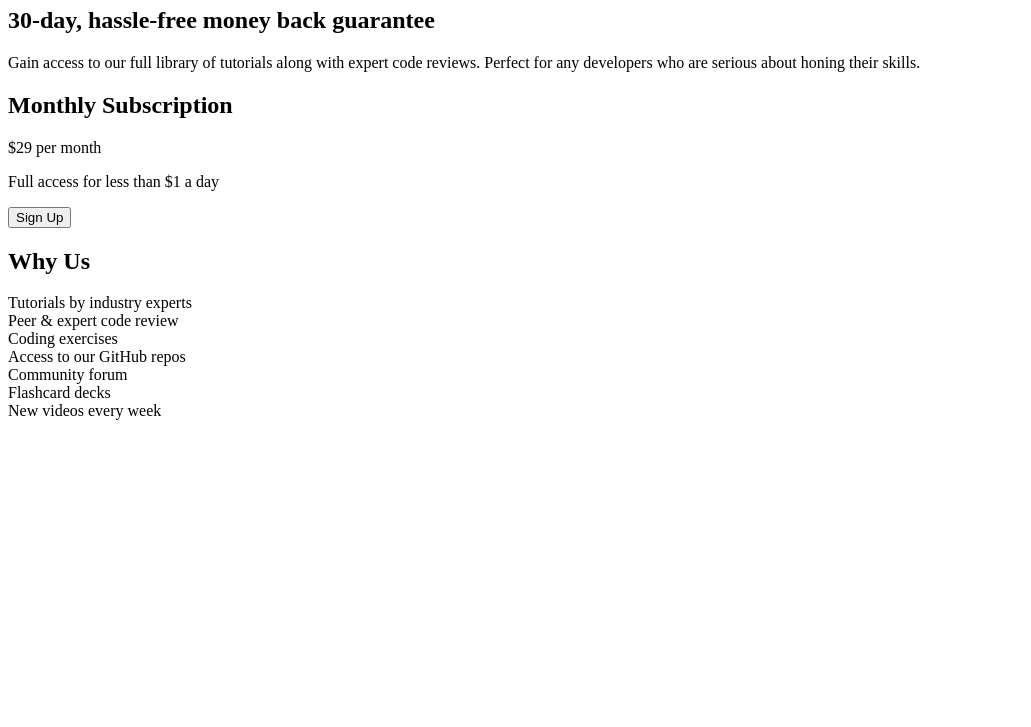
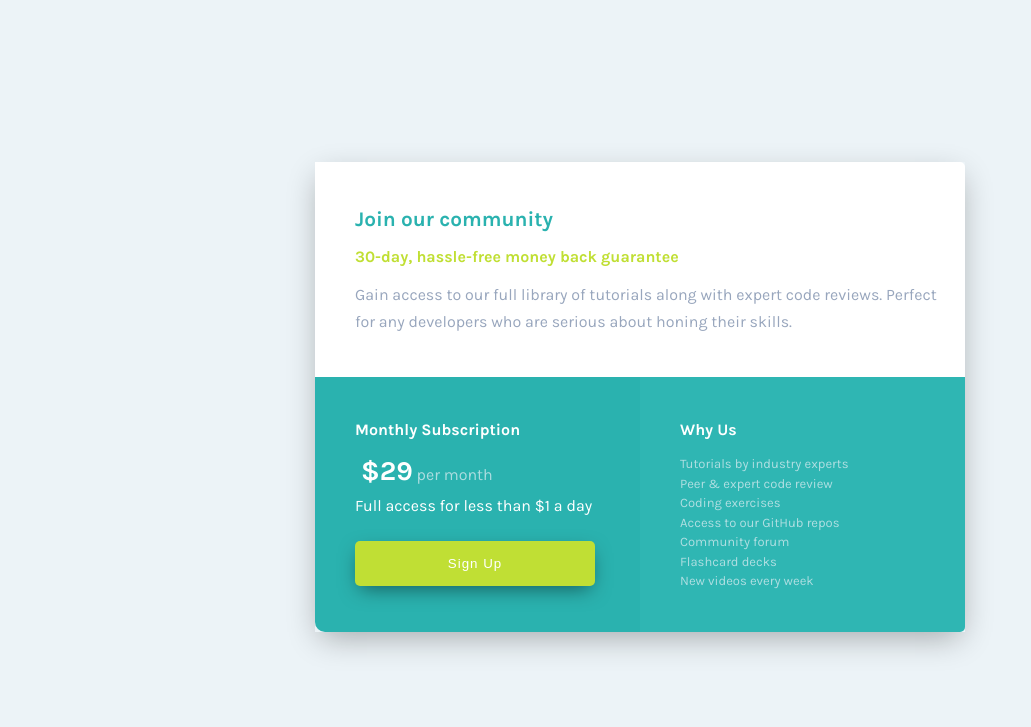
Before and after one commit to kbrandon19/PriceGridComponent, a plain HTML site: page index.html in a window 1280 px wide. Shown: the part 73-800 px from the top of the page, without its empty margins (0-1031 px from the left). Drawn offline with Linux system fonts and the light colour scheme; the site is published under a folder, as on GitHub Pages, so addresses that start at the root find nothing.

Commit message:
Update index.html

```diff
--- a/index.html
+++ b/index.html
@@ -8,7 +8,7 @@
   <link rel="preconnect" href="https://fonts.gstatic.com">
   <link href="https://fonts.googleapis.com/css2?family=Karla:wght@400;700&display=swap" rel="stylesheet">
   <link rel="icon" type="image/png" sizes="32x32" href="./images/favicon-32x32.png">
-  <link rel="stylesheet" href="/scss/style.css">
+  <link rel="stylesheet" href="PriceGridComponent/scss/style.css">
 
   <title>Frontend Mentor | Single Price Grid Component</title>
 
```
